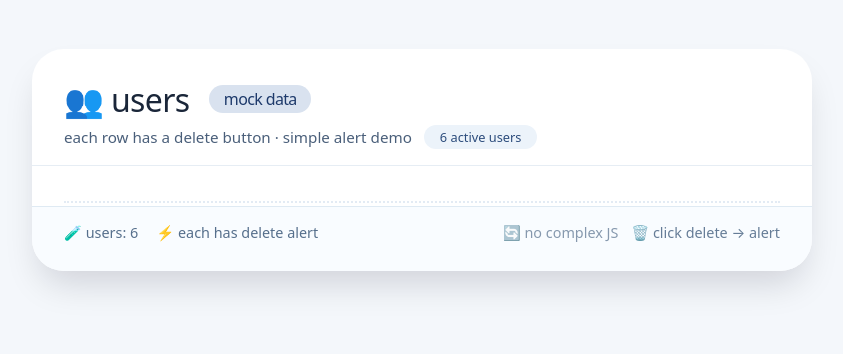
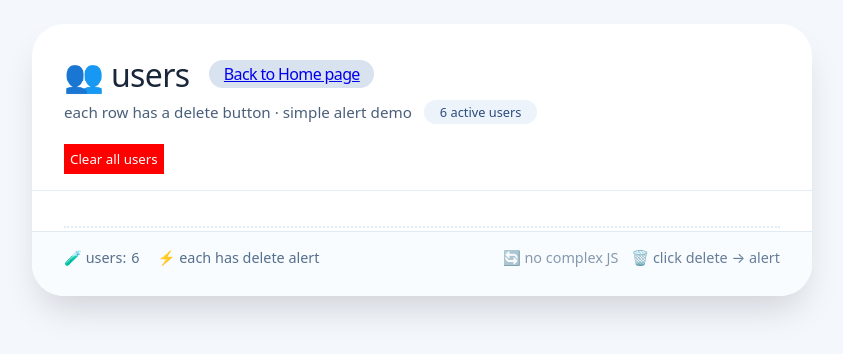
Before and after one commit to theoafactor/webapp-basic, a plain HTML site: page frontend/users.html in a window 1280 px wide. Shown: the part 240-594 px from the top of the page, without its empty margins (218-1061 px from the left). Drawn offline with Linux system fonts and the light colour scheme; no server answers.

Commit message:
Added all users deletion

```diff
--- a/frontend/users.html
+++ b/frontend/users.html
@@ -12,12 +12,13 @@
     <div class="panel-header">
         <h2>
             👥 users
-            <span>mock data</span>
+            <span><a href="/">Back to Home page</a></span>
         </h2>
         <div class="sub-header">
             <span>each row has a delete button · simple alert demo</span>
-            <div class="mock-badge">6 active users</div>
+            <div class="mock-badge"><span id="users-count-top">6</span> active users</div>
         </div>
+         <div style="margin-top: 20px;"><button style="height: 30px; background-color: red; color: white; border: none;" onClick="clearUsers()">Clear all users</button></div>
     </div>
 
     <!-- user list – static mock users, each with delete button that triggers alert (no real deletion) -->
@@ -32,7 +33,7 @@
     <!-- minimal footer / mock info: exactly what you see -->
     <div class="mock-footer">
         <div class="mock-stats">
-            <div>🧪 users: 6</div>
+            <div>🧪 users: <span id="users-count-bottom">6</span></div>
             <div>⚡ each has delete alert</div>
         </div>
         <div style="display: flex; gap: 0.8rem;">
--- a/frontend/users.js
+++ b/frontend/users.js
@@ -7,6 +7,8 @@
 
     let users = feedback.data;
 
+    document.querySelector("#users-count-top").innerHTML = users.length;
+    document.querySelector("#users-count-bottom").innerHTML = users.length;
     // users data will be placed inside user-list class
 
     // users.forEach(( user ) => {
@@ -44,3 +46,19 @@
 
 
 }())
+
+
+async function clearUsers(){
+
+    const confirmation = confirm("Are you sure you want to clear all users? ");
+
+    if(confirmation){
+
+        let feedback = await axios.delete("http://localhost:2000/clear_users");
+
+        alert(feedback.data);
+
+        location.reload();
+    }
+
+}
```
Also changed, not shown: backend/app.js (+12 -0 lines).
